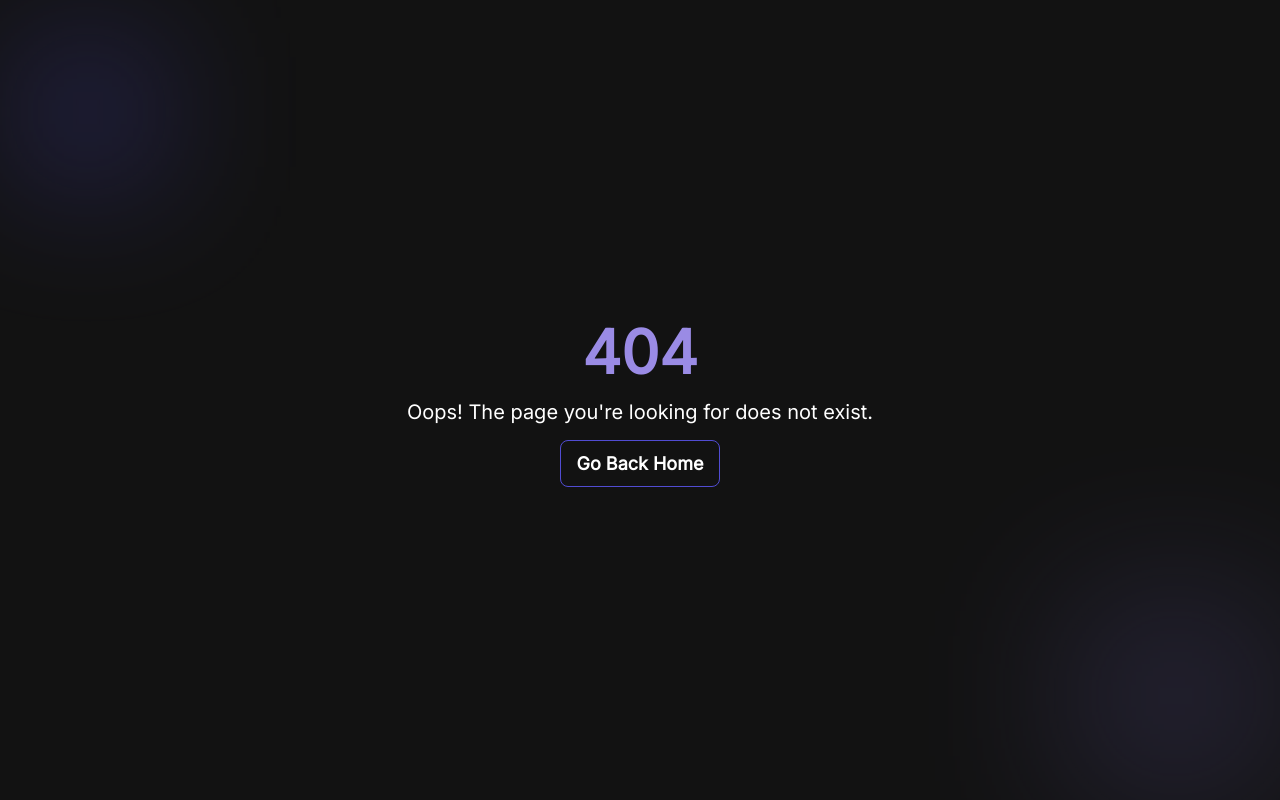
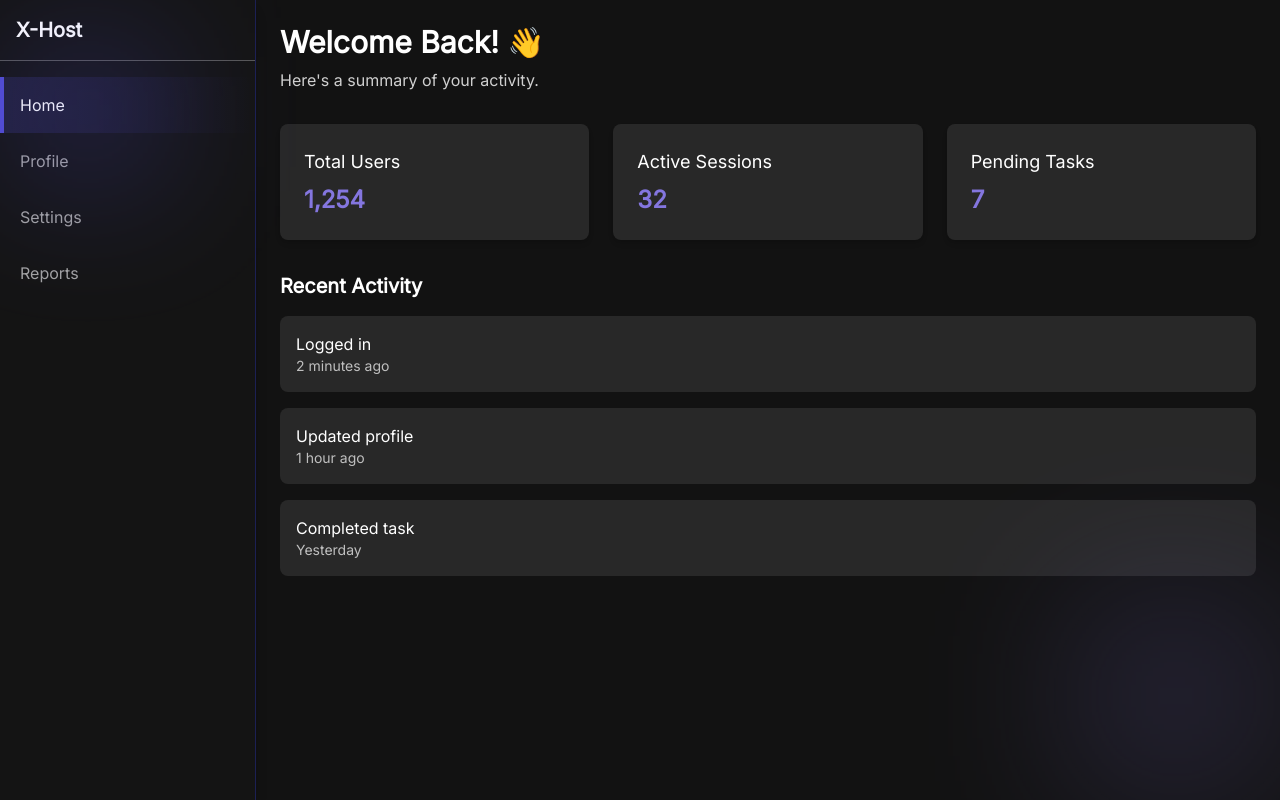
Before and after one commit to dreadfulstep/host, a Next.js app in the folder frontend/: page /dashboard in a window 1280 px wide. Before the commit this address had no page. Built offline with nearby package versions, Linux system fonts and the light colour scheme.

Commit message:
Dashboard page + Sidebar (WIP)

```diff
--- /dev/null
+++ b/frontend/src/app/dashboard/(user)/components/Sidebar.tsx
@@ -0,0 +1,69 @@
+"use client";
+
+import { useState } from "react";
+import Link from "next/link";
+import { Menu, X } from "lucide-react";
+import { usePathname } from "next/navigation";
+
+export default function Sidebar() {
+  const [isOpen, setIsOpen] = useState(false);
+  const pathname = usePathname();
+
+  const isActive = (path: string) => path === pathname;
+
+  return (
+    <>
+      {/* Mobile Toggle Button */}
+      <button
+        className="md:hidden fixed top-4 left-4 z-50 bg-primary-a30 p-2 rounded-lg"
+        onClick={() => setIsOpen(true)}
+      >
+        <Menu size={24} />
+      </button>
+
+      {/* Sidebar */}
+      <div
+        className={`h-screen w-64 bg-surface-a10 md:bg-surface-a10/10 border-primary-a0/35 md:border-r text-white shadow-lg transition-transform duration-300 ease-in-out
+        ${isOpen ? "translate-x-0" : "-translate-x-64"} md:translate-x-0 md:relative md:flex md:flex-col`}
+      >
+        {/* Sidebar Header */}
+        <div className="flex justify-between items-center p-4 border-b border-surface-a30">
+          <h1 className="text-xl font-semibold">X-Host</h1>
+          <button className="md:hidden" onClick={() => setIsOpen(false)}>
+            <X size={24} />
+          </button>
+        </div>
+
+        {/* Navigation Links */}
+        <nav className="mt-4">
+          {[
+            { name: "Home", href: "/dashboard" },
+            { name: "Profile", href: "/profile" },
+            { name: "Settings", href: "/settings" },
+            { name: "Reports", href: "/reports" },
+          ].map((item) => (
+            <Link
+              key={item.href}
+              href={item.href}
+              className={`block p-4 border-l-4 transition ${
+                isActive(item.href)
+                  ? "bg-gradient-to-r from-primary-a10/20 to-transparent border-primary-a10 text-white"
+                  : "text-neutral-400 hover:text-neutral-200 border-transparent hover:bg-gradient-to-r hover:from-primary-a10/20 hover:to-transparent hover:border-primary-a10 active:bg-gradient-to-r active:from-primary-a20/20 active:to-transparent active:border-primary-a20"
+              }`}
+            >
+              {item.name}
+            </Link>
+          ))}
+        </nav>
+      </div>
+
+      {/* Background overlay when sidebar is open (for mobile) */}
+      {isOpen && (
+        <div
+          className="fixed inset-0 bg-black bg-opacity-50 z-40 md:hidden"
+          onClick={() => setIsOpen(false)}
+        />
+      )}
+    </>
+  );
+}
--- /dev/null
+++ b/frontend/src/app/dashboard/(user)/page.tsx
@@ -0,0 +1,52 @@
+"use client";
+
+import Sidebar from "./components/Sidebar";
+
+export default function Dashboard() {
+  return (
+    <div className="flex min-h-screen bg-surface-a0 text-white">
+      {/* Sidebar */}
+      <Sidebar />
+
+      {/* Main Content */}
+      <main className="flex-1 p-6 md:ml-0">
+        {/* Welcome Section */}
+        <section className="mb-8">
+          <h2 className="text-3xl font-semibold">Welcome Back! 👋</h2>
+          <p className="opacity-80 mt-2">Here&apos;s a summary of your activity.</p>
+        </section>
+
+        {/* Quick Stats */}
+        <section className="grid grid-cols-1 md:grid-cols-3 gap-6">
+          {[
+            { title: "Total Users", value: "1,254" },
+            { title: "Active Sessions", value: "32" },
+            { title: "Pending Tasks", value: "7" },
+          ].map((stat, index) => (
+            <div key={index} className="p-6 bg-surface-a10 rounded-lg shadow-md">
+              <h3 className="text-lg font-medium">{stat.title}</h3>
+              <p className="text-2xl font-bold text-primary-a30 mt-2">{stat.value}</p>
+            </div>
+          ))}
+        </section>
+
+        {/* Recent Activity */}
+        <section className="mt-8">
+          <h3 className="text-xl font-semibold mb-4">Recent Activity</h3>
+          <ul className="space-y-4">
+            {[
+              { action: "Logged in", time: "2 minutes ago" },
+              { action: "Updated profile", time: "1 hour ago" },
+              { action: "Completed task", time: "Yesterday" },
+            ].map((item, index) => (
+              <li key={index} className="p-4 bg-surface-a10 rounded-lg">
+                <p className="font-medium">{item.action}</p>
+                <p className="text-sm opacity-70">{item.time}</p>
+              </li>
+            ))}
+          </ul>
+        </section>
+      </main>
+    </div>
+  );
+}
```
Also changed, not shown: frontend/src/app/(dashboard)/(admin)/admin/page.tsx (deleted), frontend/src/app/dashboard/(admin)/admin/page.tsx (added), 1 other file (tests, documents, lock files or other folders).
